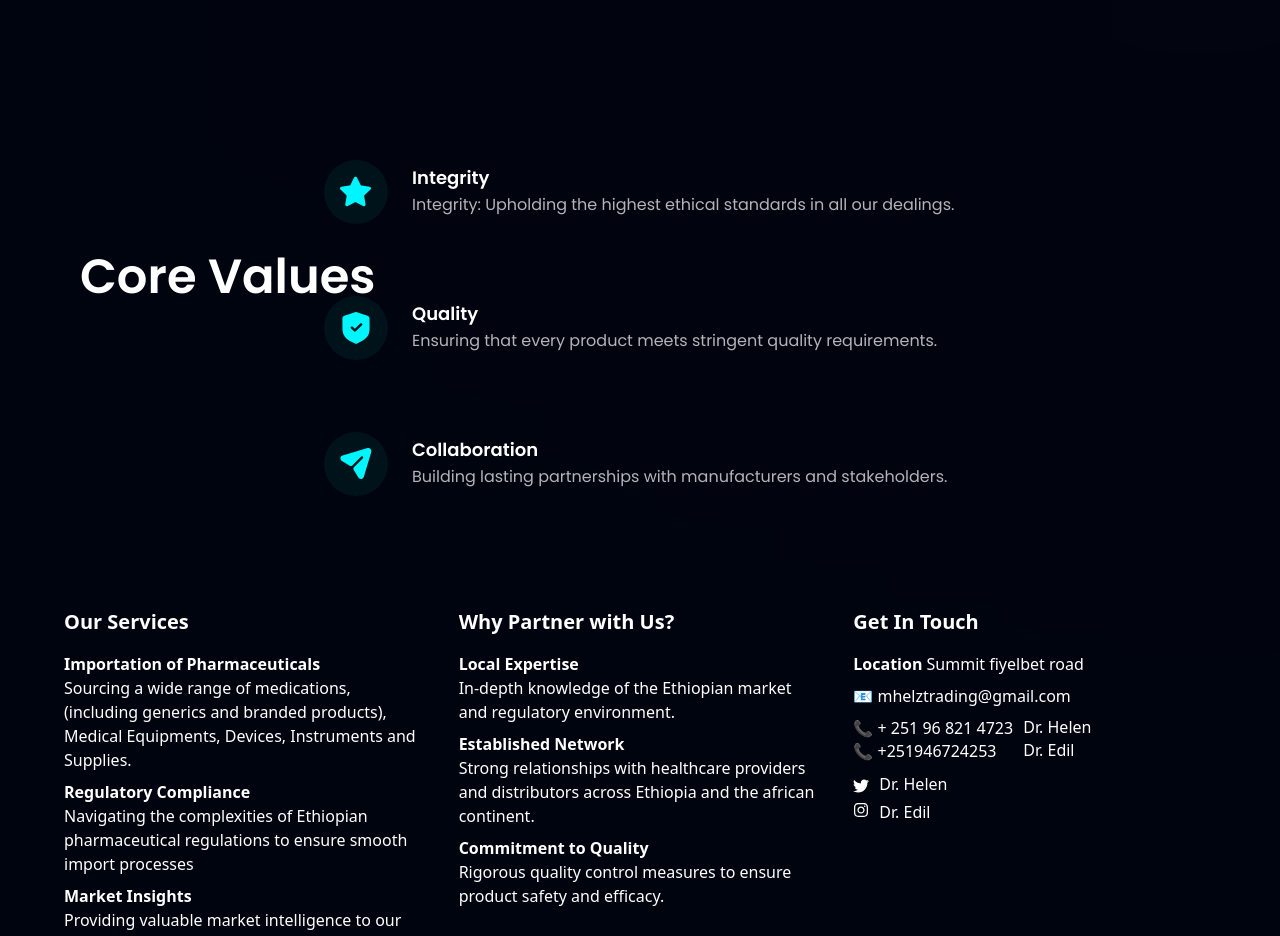
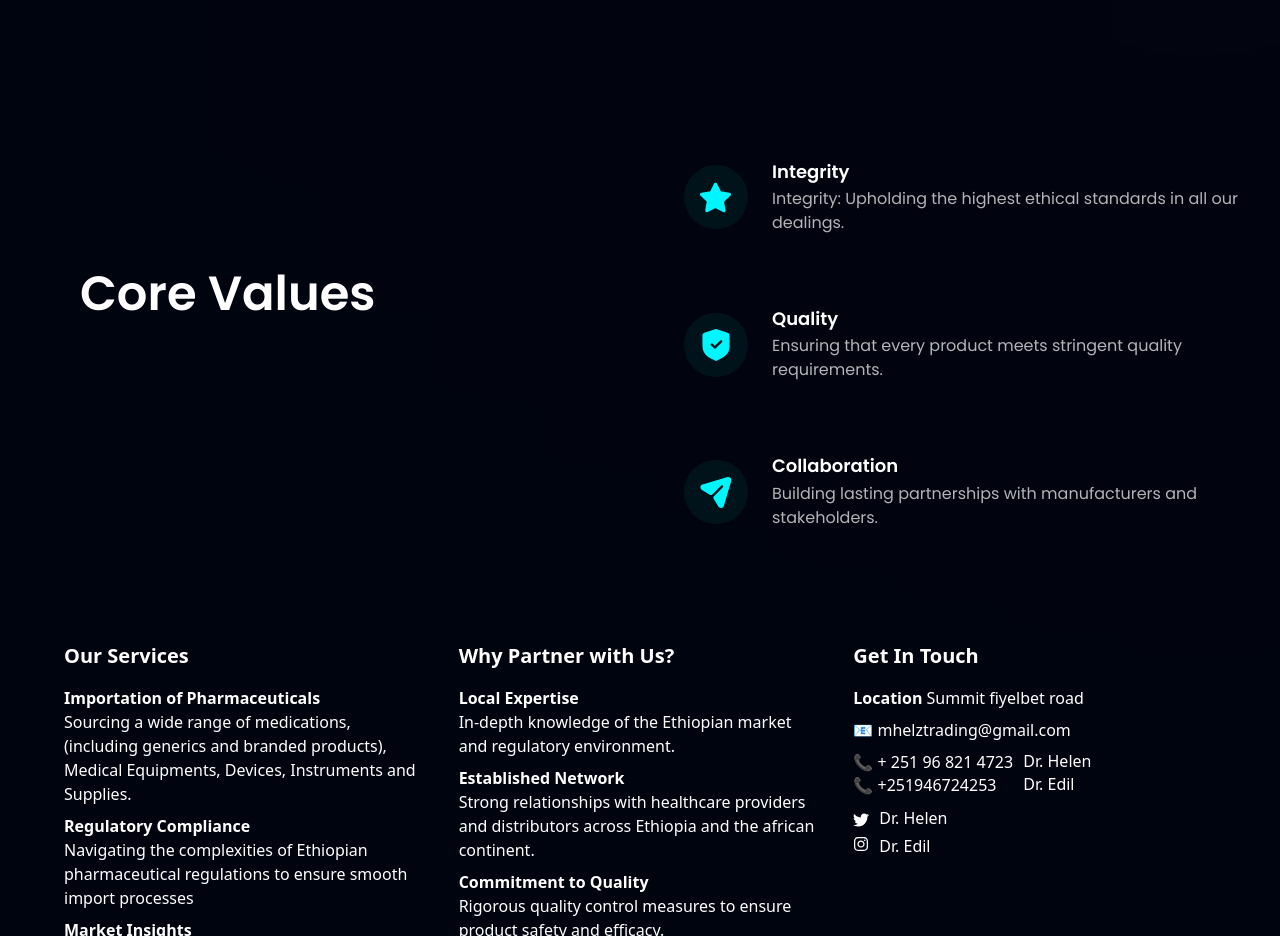
Before and after one commit to BlenB-dev/M-HELZ-Trading-Plc, a React (Vite) app in the folder Pharma/: page / in a window 1280 px wide. Shown: the part 820-1756 px from the top of the page. Built offline with nearby package versions, Linux system fonts and the light colour scheme.

Commit message:
Business

```diff
--- a/Pharma/src/components/Business.jsx
+++ b/Pharma/src/components/Business.jsx
@@ -4,7 +4,7 @@ import Button from "./Button";
 
 const FeatureCard = ({ icon, title, content, index }) => (
   <div
-    className={`flex flex-col md:flex-row items-center p-6  md:ml-[-360px] rounded-[20px] ${
+    className={`flex flex-col md:flex-row items-center p-6   rounded-[20px] ${
       index !== features.length - 1 ? "mb-6" : "mb-0"
     } feature-card`}
   >
```
